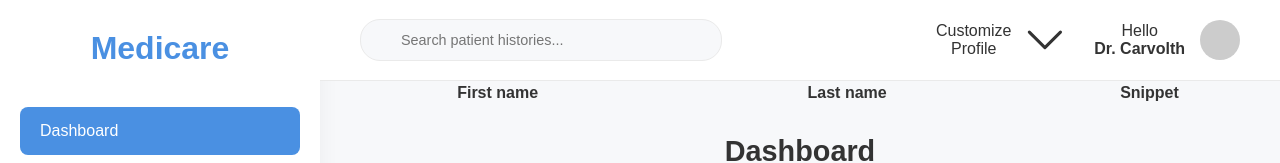
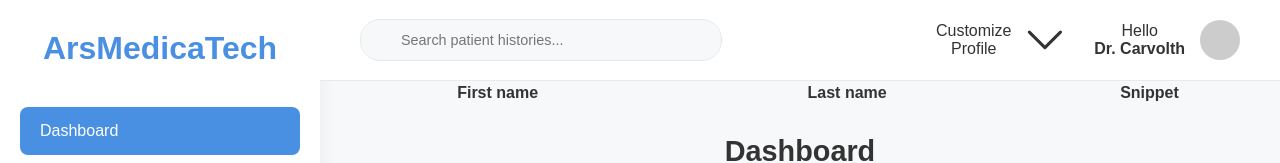
Before and after one commit to darren277/arsmedicatech, a React app: page / in a window 1280 px wide. Shown: the top 163 px of the page. Built offline with nearby package versions, Linux system fonts and the light colour scheme.

Commit message:
Updated Sidebar logo container name.

```diff
--- a/src/components/Sidebar.jsx
+++ b/src/components/Sidebar.jsx
@@ -7,7 +7,7 @@ const Sidebar = () => {
     return (
         <aside className="sidebar">
             <div className="logo-container">
-                Medicare
+                ArsMedicaTech
             </div>
             <nav>
                 <ul>
```
